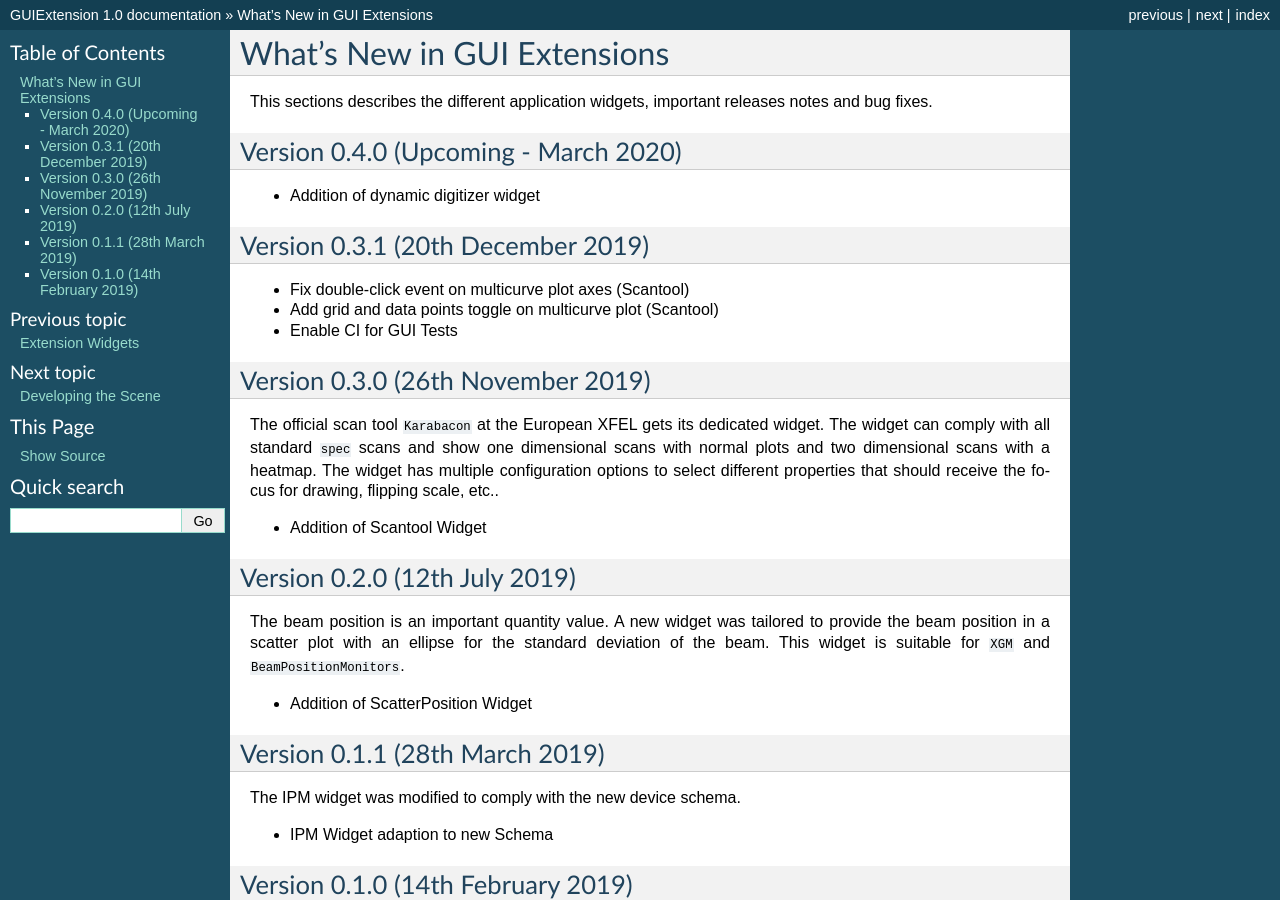
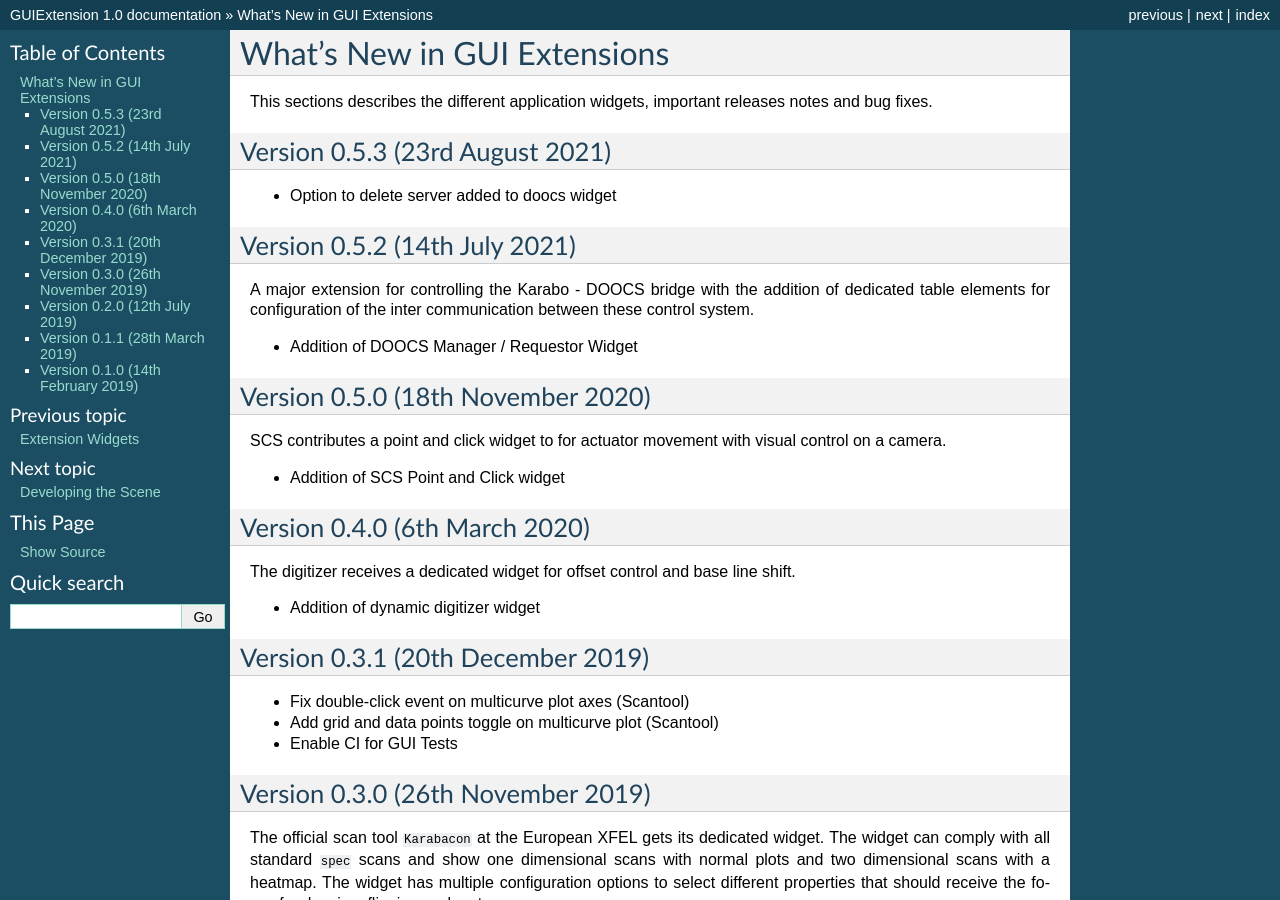
Before and after one commit to European-XFEL/guiextensions, a Sphinx documentation site: the page built from doc/source/whats_new.rst, in a window 1280 px wide and 900 px high. Built offline with Sphinx 7.4.7, drawn with Linux system fonts in a browser that asks for light colours.

Commit message:
Update tag history

```diff
--- a/doc/source/whats_new.rst
+++ b/doc/source/whats_new.rst
@@ -6,8 +6,35 @@ This sections describes the different application widgets, important releases
 notes and bug fixes.
 
 
-Version 0.4.0 (Upcoming - March 2020)
-=====================================
+Version 0.5.3 (23rd August 2021)
+================================
+
+- Option to delete server added to doocs widget
+
+
+Version 0.5.2 (14th July 2021)
+==============================
+
+A major extension for controlling the Karabo - DOOCS bridge with the addition
+of dedicated table elements for configuration of the inter communication between
+these control system.
+
+- Addition of DOOCS Manager / Requestor Widget
+
+
+Version 0.5.0 (18th November 2020)
+==================================
+
+SCS contributes a point and click widget to for actuator movement with visual
+control on a camera.
+
+- Addition of SCS Point and Click widget
+
+
+Version 0.4.0 (6th March 2020)
+==============================
+
+The digitizer receives a dedicated widget for offset control and base line shift.
 
 - Addition of dynamic digitizer widget
 
```
